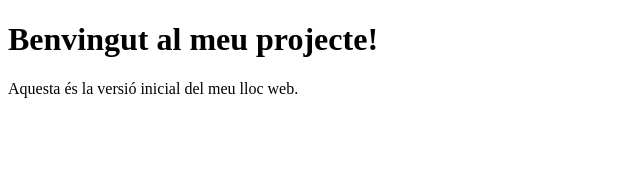
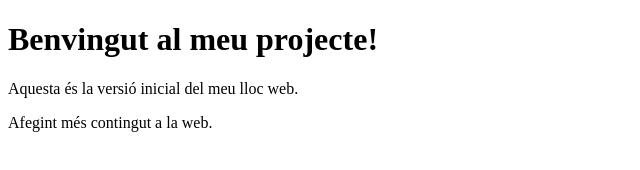
Before and after one commit to CRREGA/disseny1_1, a plain HTML site: page index.html in a window 1280 px wide. Shown: the whole page, without its empty margins (0-640 px from the left). Drawn offline with Linux system fonts and the light colour scheme.

Commit message:
puja dos fitxers

```diff
--- a/index.html
+++ b/index.html
@@ -8,5 +8,6 @@
    <body>
        <h1>Benvingut al meu projecte!</h1>
        <p>Aquesta és la versió inicial del meu lloc web.</p>
+       <p>Afegint més contingut a la web.</p>
    </body>
    </html>
--- /dev/null
+++ b/styles.css
@@ -0,0 +1,8 @@
+body {
+    font-family: Arial, sans-serif;
+    margin: 20px;
+    background-color: #f4f4f4;
+}
+h1 {
+    color: #333;
+}
```
